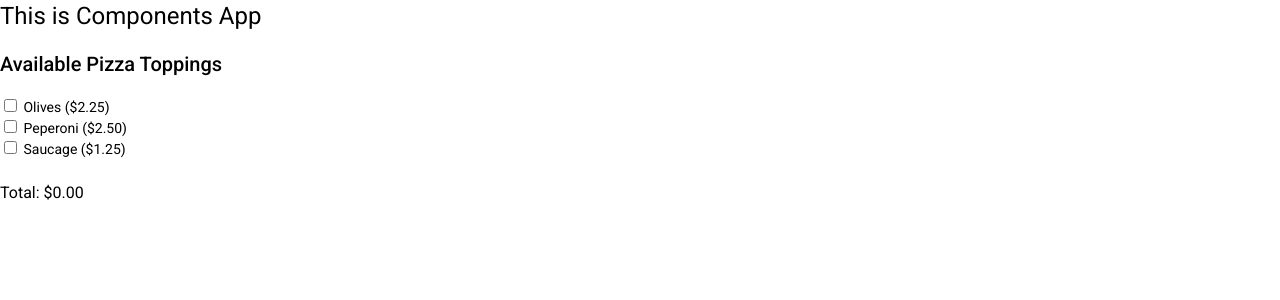
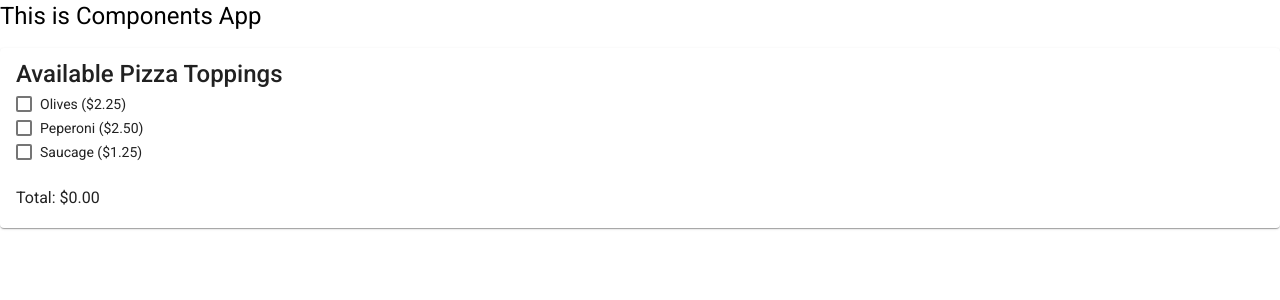
Before and after one commit to 2022-spring-jsf-online/components, an Angular app: page / in a window 1280 px wide. Shown: the top 300 px of the page. Built offline with nearby package versions, Linux system fonts and the light colour scheme.

Commit message:
Using mat card, checkbox, neat!!
Cain't use self closing elements with material design

```diff
--- a/src/app/pizza-toppings/pizza-toppings.component.html
+++ b/src/app/pizza-toppings/pizza-toppings.component.html
@@ -1,11 +1,18 @@
-<h2>Available Pizza Toppings</h2>
+<mat-card>
+    <mat-card-title>
+        Available Pizza Toppings
+    </mat-card-title>
+    <mat-card-content>
+
+        <!-- <h2>Available Pizza Toppings</h2> -->
     <div
     *ngFor= 'let pt of availablePizzaToppings'>
     <label>
-    <input
-     type="checkbox"
+        <mat-checkbox
         [(ngModel)]="pt.checked">
+
         {{pt.name}} ({{pt.price |currency}})
+        </mat-checkbox>
     </label>
     </div>
     <br>
@@ -17,3 +24,5 @@
         Total: {{totalPrice | currency}}
 
     </h3>
+    </mat-card-content>
+</mat-card>
```
Lines whose indentation alone changed are shown as unchanged.
